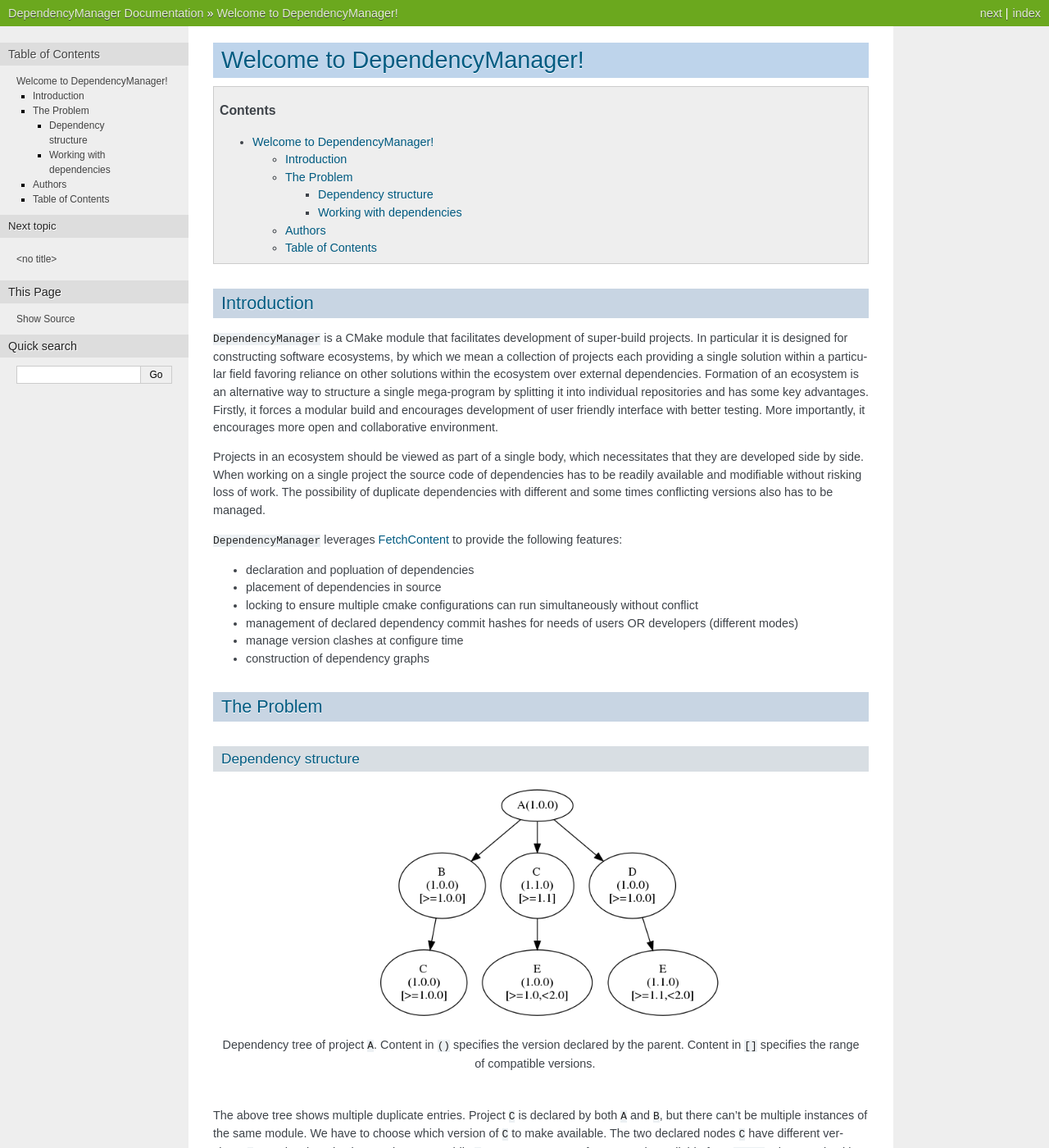
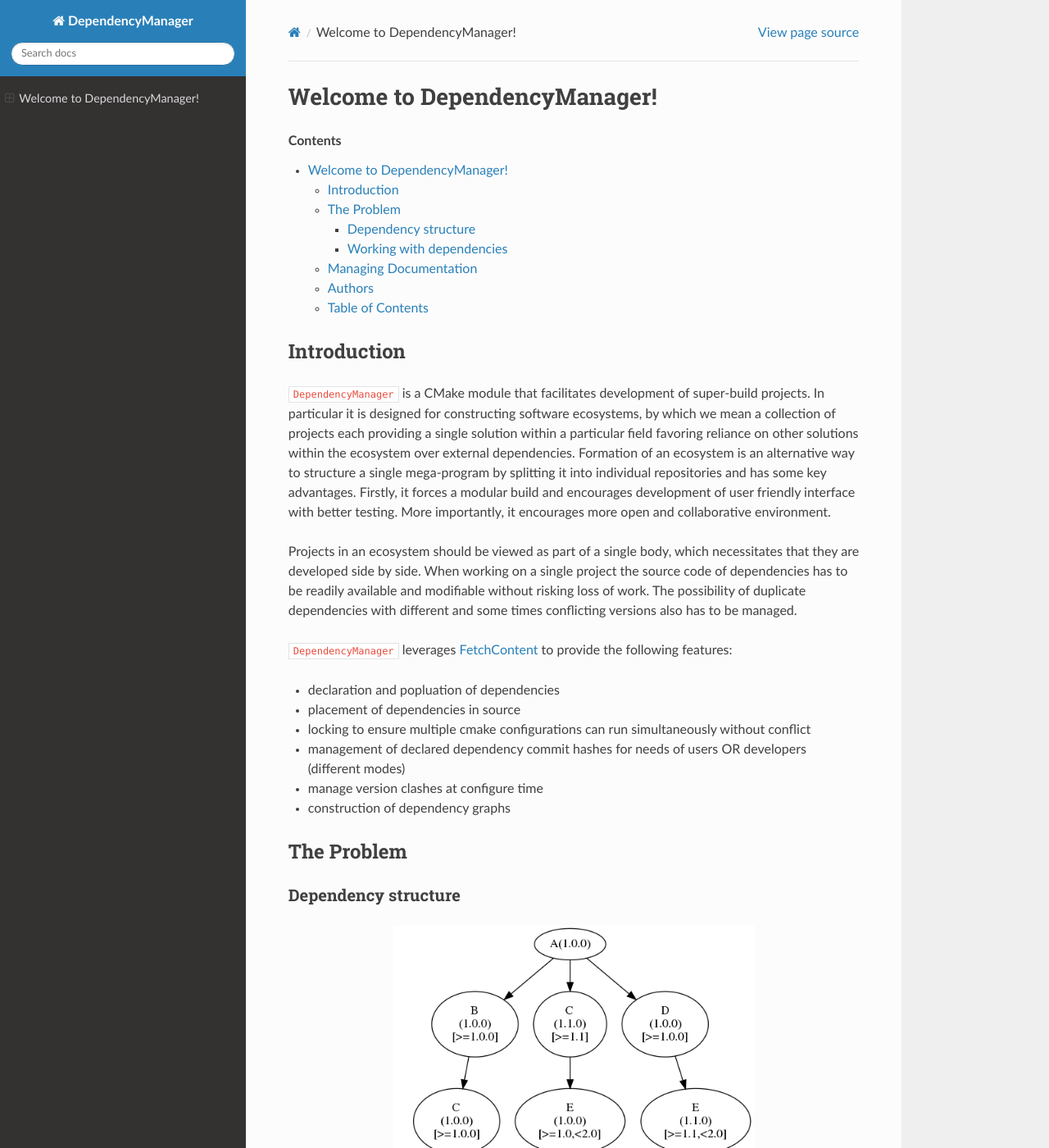
Before and after one commit to pjknowles/dependency-manager, a Sphinx documentation site: the page built from docs/index.rst, in a window 1280 px wide and 1400 px high. Shown: the whole window at 82% size. Built offline with Sphinx 7.4.7 and the Read the Docs theme 2.0.0, drawn with Linux system fonts in a browser that asks for light colours; cross-references to code outside the pages are shown as plain code; some of the changed text lies outside the part shown.

Commit message:
update sphinx docs

```diff
--- a/docs/conf.py
+++ b/docs/conf.py
@@ -43,12 +43,16 @@
 # The theme to use for HTML and HTML Help pages.  See the documentation for
 # a list of builtin themes.
 #
-#html_theme = 'sphinx_rtd_theme'
-html_theme = 'nature'
+html_theme = 'sphinx_rtd_theme'
+# html_theme = 'nature'
 #html_theme = 'default'
 
 html_show_sourcelink = True
 html_title = 'DependencyManager Documentation'
+
+html_theme_options = {
+    "collapse_navigation": False
+}
 
 
 # Add any paths that contain custom static files (such as style sheets) here,
@@ -59,7 +63,7 @@
 # -- Autodoc Settings --------------------------------------------------------
 
 autodoc_member_order = 'bysource'
-autodoc_default_options = {'show_ineritance': True, 'collapse': False}
+autodoc_default_options = {'show_ineritance': True, 'collapse': True}
 
 # -- Intersphinx Settings ----------------------------------------------------
 
--- /dev/null
+++ b/docs/dependency_manager_docs.rst
@@ -0,0 +1 @@
+.. cmake-module:: ../cmake/DependencyManagerDocs.cmake
--- a/docs/index.rst
+++ b/docs/index.rst
@@ -6,3 +6,4 @@
    :maxdepth: 2
 
    dependency_manager
+   dependency_manager_docs
--- a/docs/intro.rst
+++ b/docs/intro.rst
@@ -159,6 +159,14 @@
 running cmake configuraiton will check out the correct version.
 This is the behavior that most users will want and expect.
 
+Managing Documentation
+^^^^^^^^^^^^^^^^^^^^^^
+We provide a utility module for managing documentation of dependencies, :cmake:module:`DependencyManagerDocs`.
+
+.. note::
+
+    Improve documentation.
+
 Authors
 ^^^^^^^
 Marat Sibaev and Peter J. Knowles.
```
Also changed, not shown: 1 other file.
